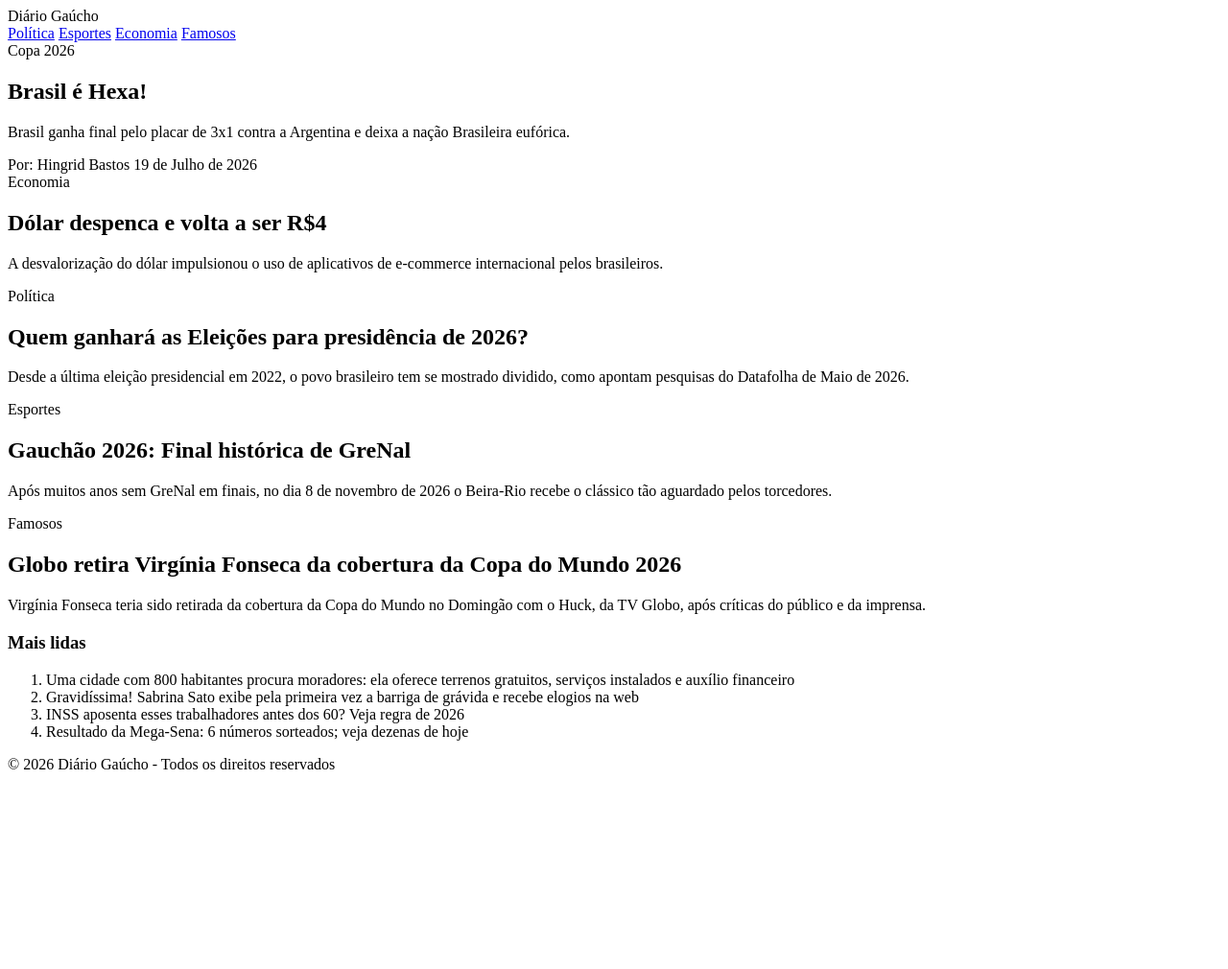
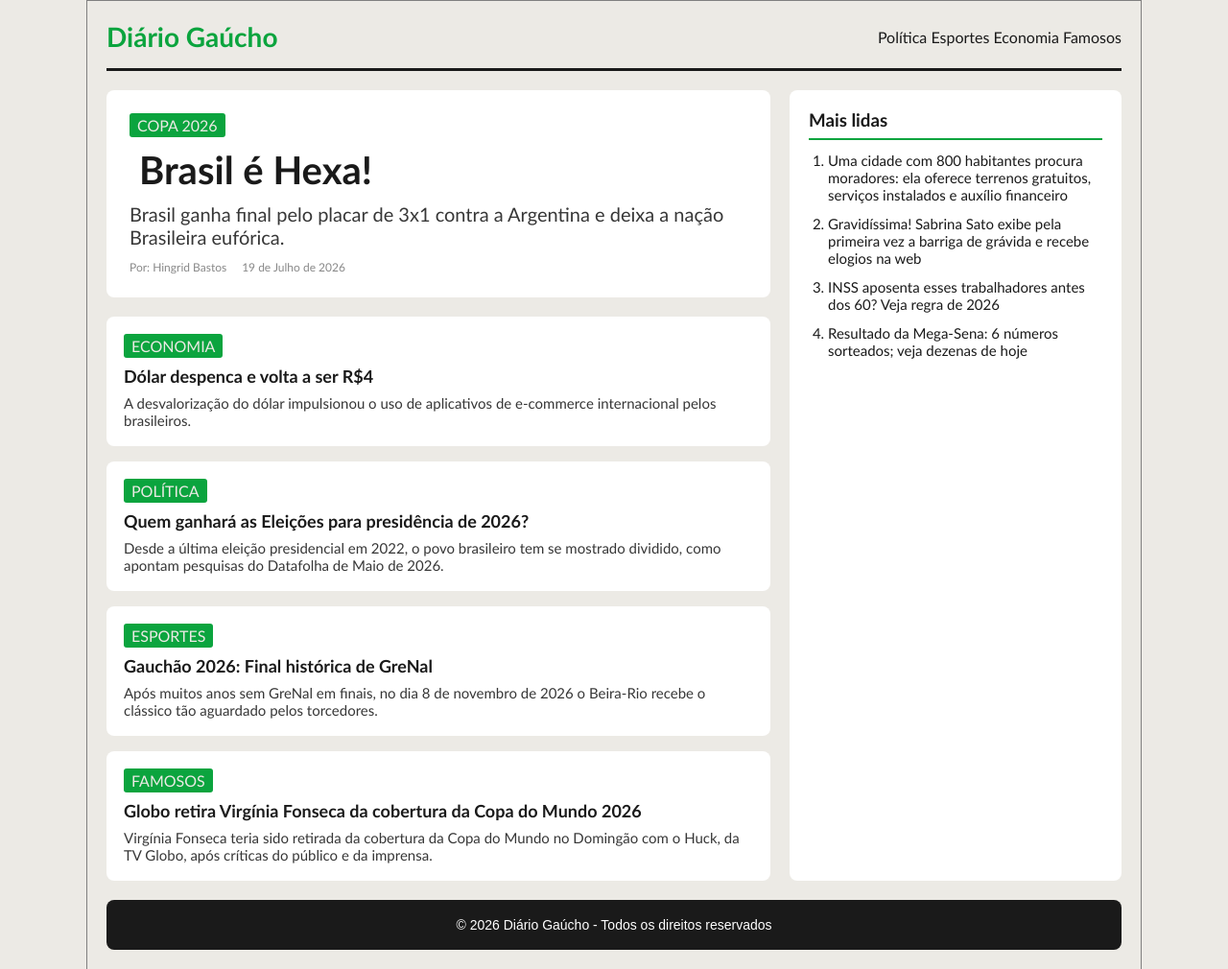
Before and after one commit to Itsfernandesb/SitedeNoticias, a website: page index.html in a window 1280 px wide. Shown: the whole page at 96% size. Before the commit the page ends 822 px from the top, so only its background shows below. Drawn offline with Linux system fonts and the light colour scheme.

Commit message:
site de noticias 20%

```diff
--- a/index.html
+++ b/index.html
@@ -7,11 +7,11 @@
     <link rel="stylesheet" href="style.css">
 </head>
 <body>
-    <header class="cabeçalho">
+    <header class="cabecalho">
         <div class="logo">
             Diário Gaúcho
         </div>
-        <nav class="navegação">
+        <nav class="navegacao">
             <a href="#">Política</a>
             <a href="#">Esportes</a>
             <a href="#">Economia</a>
--- a/style.css
+++ b/style.css
@@ -0,0 +1,166 @@
+* {
+    margin: 0;
+    padding: 0;
+    box-sizing: border-box;
+}
+
+body {
+    font-family:'Trebuchet MS', 'Lucida Sans Unicode', 'Lucida Grande', 'Lucida Sans', Arial, sans-serif;
+    color: #1a1a1a;
+    background: #eceae5;
+    border: 1px solid gray;
+
+    display: grid;
+    grid-template-columns: 2fr 1fr ;
+    grid-template-areas:
+    "cabecalho cabecalho"
+    "principal menu-lateral"
+    "rodape rodape";
+    gap: 20px;
+
+    max-width: 1100px;
+    margin: 0 auto;
+    padding: 20px;
+}
+
+.cabecalho { grid-area: cabecalho; }
+.principal { grid-area: principal; }
+.menu-lateral { grid-area: menu-lateral; }
+.rodape { grid-area: rodape; }
+
+.cabecalho {
+    border-bottom: 3px solid #1a1a1a;
+    display: flex;
+    justify-content: space-between;
+    align-items: center;
+    padding-bottom: 16px;
+}
+
+.logo {
+    font-size: 28px;
+    font-weight: bold;
+    color: #0ba43e;
+}
+
+.navegação {
+
+    display: flex;
+    gap: 21px;
+}
+
+.navegacao a {
+    text-decoration: none;
+    color: #1a1a1a;
+    font-family:'Gill Sans', 'Gill Sans MT', Calibri, 'Trebuchet MS', sans-serif
+}
+
+.navegacao a:hover {
+    color: #0ba43e;
+}
+
+/*Notícia de destaque*/
+.destaque {
+    background-color: #fff;
+    padding: 24px;
+    border-radius: 8px;
+}
+
+.destaque h1 {
+    font-size: 40px;
+    margin: 10px;
+}
+
+.resumo {
+    color: #373737;
+    font-size: 20px;
+}
+
+.categoria {
+    display: inline-block;
+    background-color:#0ba43e;
+    color:#eceae5;
+    font-family: 'Gill Sans', 'Gill Sans MT', Calibri, 'Trebuchet MS', sans-serif;
+    text-transform: uppercase;
+    padding: 3px 8px;
+    border-radius: 3px;
+}
+
+.meta {
+    display: flex;
+    gap: 16px;
+    margin-top: 12px;
+    font-family:'Trebuchet MS', 'Lucida Sans Unicode', 'Lucida Grande', 'Lucida Sans', Arial, sans-serif;
+    font-size: 12px;
+    color: #888;
+}
+/*Grid de Notícias*/
+
+.grade-noticias {
+    display: grid;
+    grid-template-columns: repeat(autofit, minmax(220px,1fr));
+    gap: 16px;
+    margin-top: 20px;
+}
+.cartao {
+    background-color: #fff;
+    padding: 18px;
+    border-radius: 8px;
+}
+
+.cartao h2{
+    font-size: 18px;
+    margin: 8px 0;
+}
+
+.cartao p {
+    font-size: 15px;
+    color: #373737;
+}
+/*Barra Lateral*/
+
+.menu-lateral {
+    background-color: #fff;
+    padding: 20px;
+    border-radius: 8px;
+}
+
+.menu-lateral h3 {
+    border-bottom: 2px solid #0ba43e;
+    padding-bottom: 8px;
+    margin-bottom: 12px;
+}
+
+.menu-lateral ol {
+    padding-left: 20px;
+}
+
+.menu-lateral li {
+    margin-bottom: 12px;
+    font-size: 15px;
+}
+
+.rodape {
+    background-color: #1a1a1a;
+    color: #fff;
+    text-align: center;
+    padding: 18px;
+    border-radius: 8px;
+    font-family: Arial, Helvetica, sans-serif;
+    font-size: 14px;
+}
+
+@media (max-width: 768px) {
+    body {
+        display: grid;
+        grid-template-columns: 1fr;
+        grid-template-areas:
+        "cabecalho"
+        "principal"
+        "menu-lateral"
+        "rodape"
+    }
+    .cabecalho {
+        flex-direction: column;
+        gap: 12px;
+    }
+}
```
Also changed, not shown: 1 other file.
